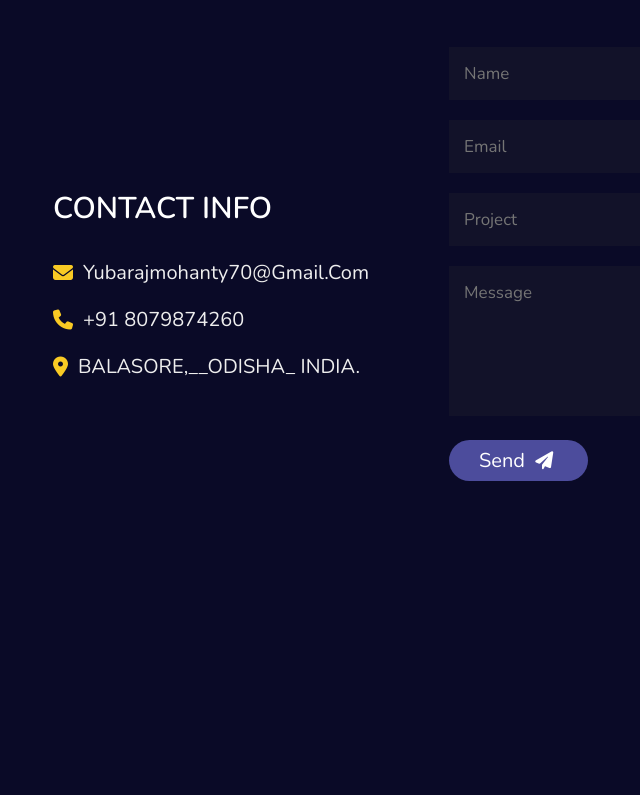
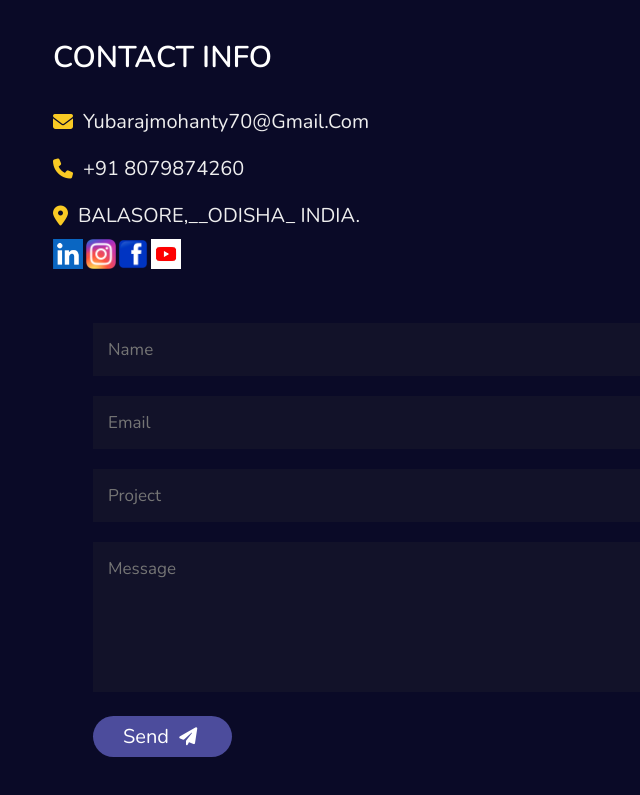
Before and after one commit to YubarajWorld2004/Portfolio-Website_bharat_intern, a plain HTML site: page index.html in a window 1280 px wide. Shown: the part 2488-3283 px from the top of the page, without its empty margins (347-987 px from the left). Before the commit the page ends 3200 px from the top, so only its background shows below. Drawn offline with nearby package versions, Linux system fonts and the light colour scheme.

Commit message:
Update index.html

```diff
--- a/index.html
+++ b/index.html
@@ -145,8 +145,35 @@
                         <h3> <i class="fas fa-phone"></i> +91 8079874260</h3>
                         <h3> <i class="fas fa-map-marker-alt"></i>BALASORE,__ODISHA_ INDIA. </h3>
                     </div>
+                    <div>
+                        <a href="https://www.linkedin.com/in/y%C3%BBb%C3%A2r%C3%A2j-m%C3%B4h%C3%A2%C3%B1ty-18757a261?utm_source=share&utm_campaign=share_via&utm_content=profile&utm_medium=android_app "target="_main">
+                            <img class="image"
+                            src="linkedin.png"
+                            alt="linkedin"
+                            width="30"
+                            ></a>
+                            <a href="https://instagram.com/_mr__psycho__67_?igshid=bGc2M3JsZ24ycHlq"target="_main">
+                                <img class="image"
+                                src="Instagram_logo_2016.svg.webp"
+                                alt="instagram"
+                                width="30"
+                                ></a>
+                                <a href="https://www.facebook.com/yubaraj.mohanty.7?mibextid=ZbWKwL  "target="_main">
+                                    <img class="image"
+                                    src="Facebook_icon.svg.png"
+                                    alt="facebook"
+                                    width="30"
+                                    ></a>
+                                    <a href=" http://www.youtube.com/@yubarajmohanty70 "target="_main">
+                                        <img class="image"
+                                        src="youtube.jpg"
+                                        alt="youtube"
+                                        width="30"
+                                        ></a>
 
-                </div>
+                    </div>
+
+
 
                 <form action="">
 
```
